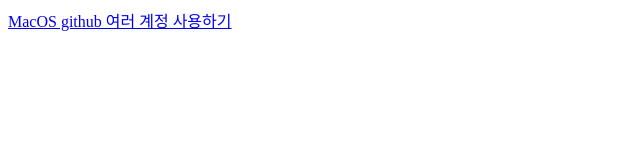
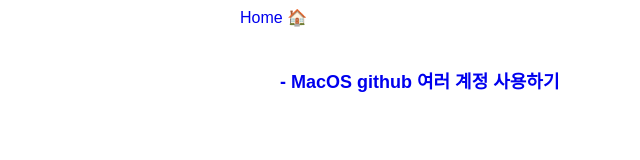
Before and after one commit to Gyeol00/gyeol00.github.io, a plain HTML site: page github/index.html in a window 1280 px wide. Shown: the whole page, without its empty margins (0-640 px from the left). Drawn offline with Linux system fonts and the light colour scheme.

Commit message:
add sshKeyConfig

```diff
--- /dev/null
+++ b/css/common.css
@@ -0,0 +1,22 @@
+* {
+    font-family: "Gothic A1", sans-serif;
+}
+a {
+    text-decoration: none;
+}
+ul,
+li {
+    list-style: none;
+}
+
+main {
+    width: 800px;
+    color: #333;
+    margin: 0 auto;
+}
+
+li {
+    font-size: 18px;
+    font-weight: 600;
+    margin-top: 40px;
+}
--- a/github/index.html
+++ b/github/index.html
@@ -3,9 +3,15 @@
 <head>
     <meta charset="UTF-8">
     <meta name="viewport" content="width=device-width, initial-scale=1.0">
+    <link rel="stylesheet" href="/css/common.css">
     <title>github</title>
 </head>
 <body>
-    <a href="/github/sshKeyConfig.html">MacOS github 여러 계정 사용하기</a>
+    <main>
+        <a href="/index.html">Home 🏠</a>
+        <ol>
+            <li><a href="/github/sshKeyConfig.html">- MacOS github 여러 계정 사용하기</a></li>
+        </ol>
+    </main>
 </body>
 </html>
```
Also changed, not shown: github/sshKeyConfig.html (+2 -0 lines), index.html (+8 -3 lines), 1 other file.
